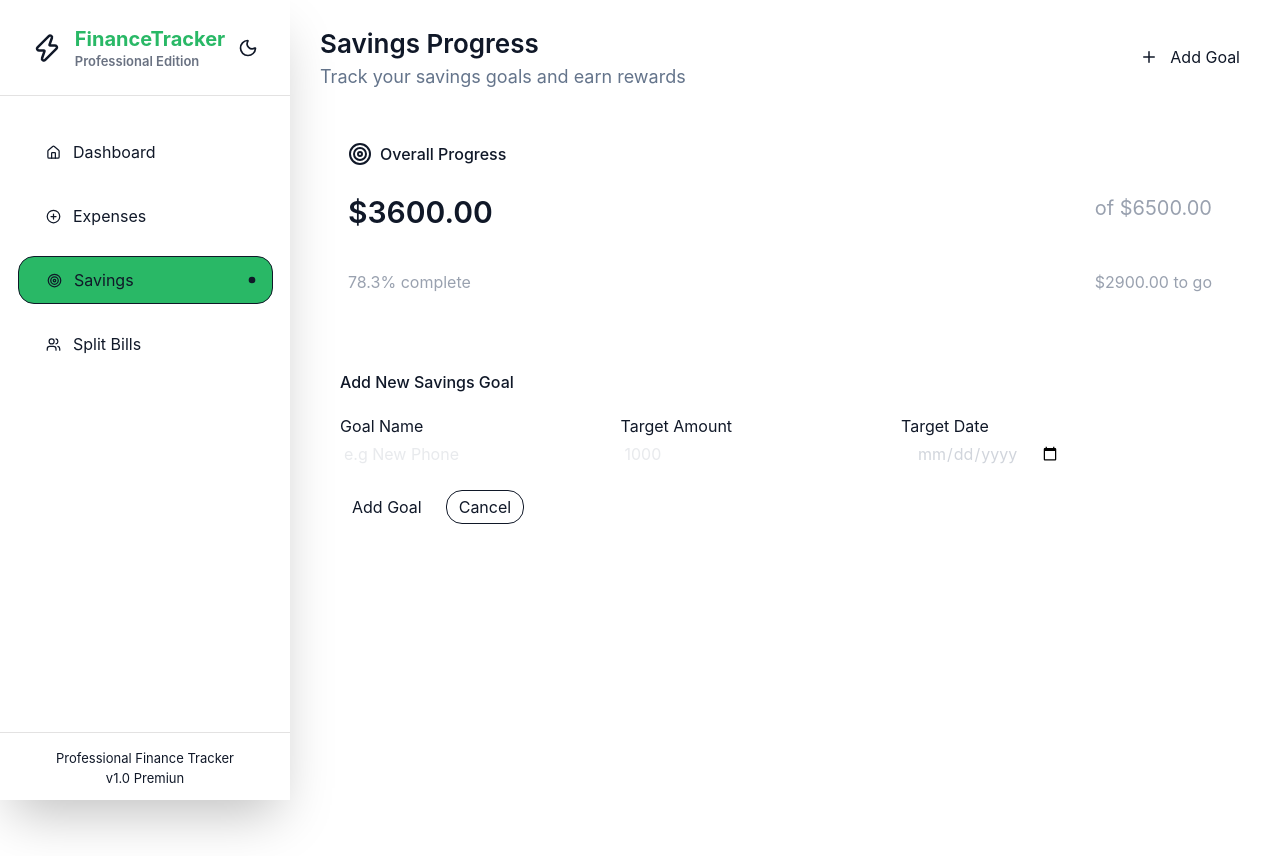
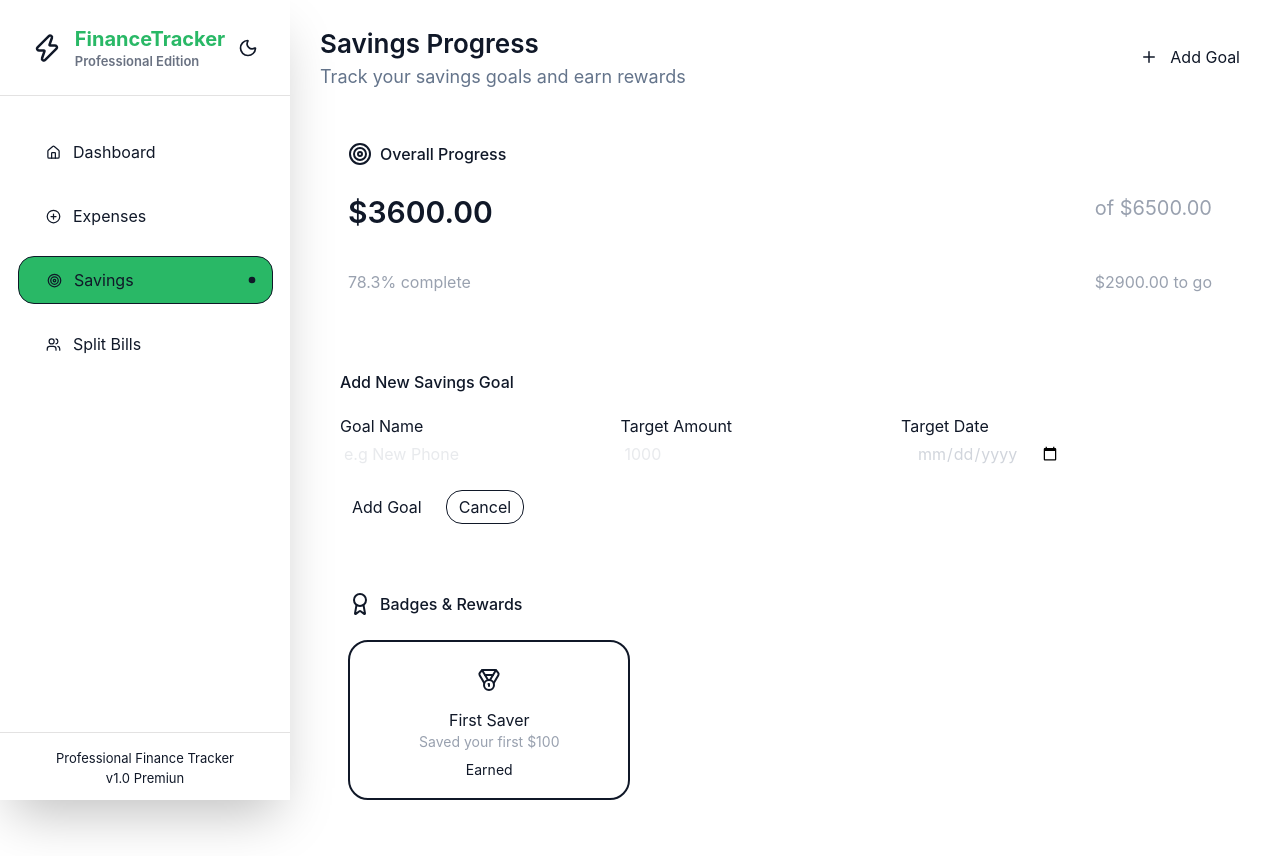
Before and after one commit to mekihallil/finance-tracker, a React (Vite) app in the folder frontend/: page /saving in a window 1280 px wide. Before the commit the page ends 800 px from the top, so only its background shows below. Built offline with nearby package versions, Linux system fonts and the light colour scheme; no server answers.

Commit message:
feat: add badges and rewards component with UI styling

```diff
--- /dev/null
+++ b/frontend/src/components/savingComponents/BadgesAndRewards.tsx
@@ -0,0 +1,23 @@
+import { Award, Medal } from "lucide-react";
+import type { FC, ReactElement } from "react";
+
+export const BadgesAndRewards: FC = (): ReactElement => {
+  return (
+    <>
+      <article className="rounded-[20px] dark:bg-[#2C3546] p-7 mb-7 mt-5">
+        <header className="flex gap-2">
+          <Award />
+          <h2 className="font-medium ">Badges & Rewards</h2>
+        </header>
+        <section className="flex">
+          <div className="grid place-items-center  border-2 rounded-[20px] pt-6.5 pb-4.5 px-17.25 mt-6">
+            <Medal />
+            <h3 className="mt-4">First Saver</h3>
+            <h6 className="text-sm text-gray-400">Saved your first $100</h6>
+            <span className="text-sm mt-2">Earned</span>
+          </div>
+        </section>
+      </article>
+    </>
+  );
+};
--- a/frontend/src/components/savingComponents/SavingTitle.tsx
+++ b/frontend/src/components/savingComponents/SavingTitle.tsx
@@ -11,10 +11,10 @@ export const SavingTitle: FC = (): ReactElement => {
             Track your savings goals and earn rewards
           </p>
         </div>
-        <section className="flex gap-3">
+        <button className="flex gap-3">
           <Plus size={18} className="my-auto"/>
           <p>Add Goal</p>
-        </section>
+        </button>
       </article>
     </>
   );
--- a/frontend/src/page/Saving.tsx
+++ b/frontend/src/page/Saving.tsx
@@ -1,4 +1,5 @@
 import { AddSaving } from "@/components/savingComponents/AddSaving";
+import { BadgesAndRewards } from "@/components/savingComponents/BadgesAndRewards";
 import { OverallProgress } from "@/components/savingComponents/OverallProgress";
 import { SavingTitle } from "@/components/savingComponents/SavingTitle";
 import type { FC, ReactElement } from "react";
@@ -11,6 +12,7 @@ export const Saving: FC = (): ReactElement => {
           <SavingTitle />
           <OverallProgress />
           <AddSaving />
+          <BadgesAndRewards/>
         </div>
       </section>
     </>
```
